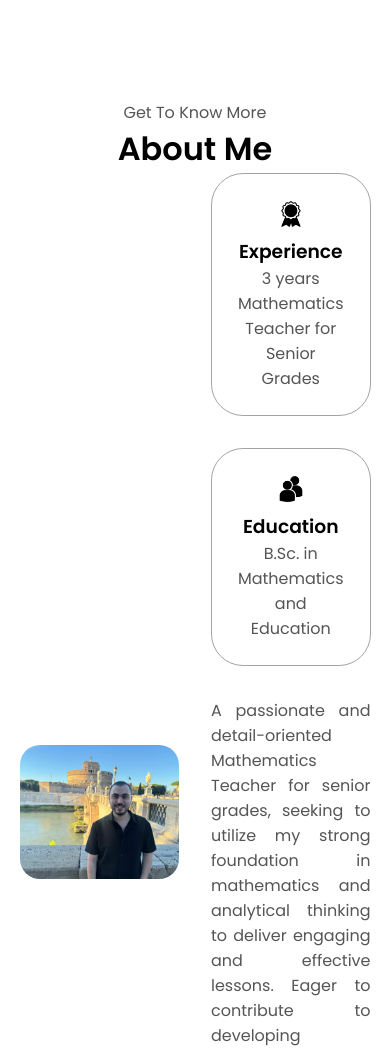
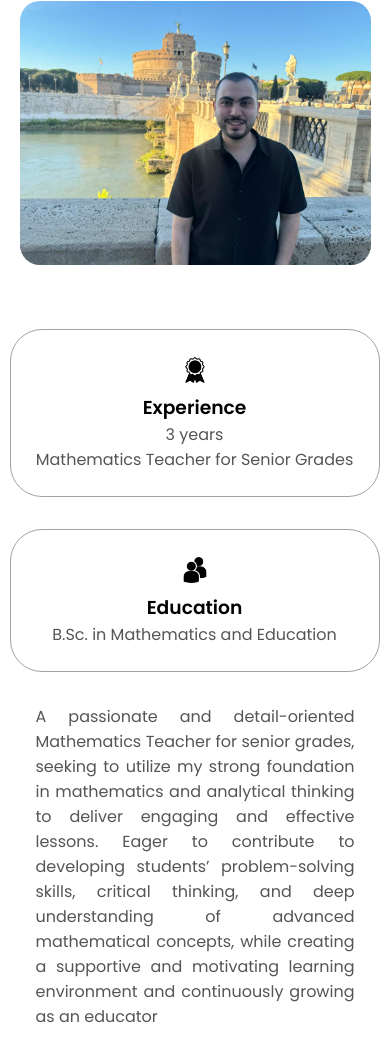
Before and after one commit to ahmed-agamii/Portofolio_main, a plain HTML site: page index.html in a window 390 px wide. Shown: the part 778-1826 px from the top of the page. Drawn offline with Linux system fonts and the light colour scheme.

Commit message:
Update responsive mobile layout

```diff
--- a/index.html
+++ b/index.html
@@ -31,7 +31,7 @@
         <div class="menu-links">
           <li><a href="#about" onclick="toggleMenu()">About</a></li>
           <li><a href="#experience" onclick="toggleMenu()">Experience</a></li>
-          <li><a href="#projects" onclick="toggleMenu()">Projects</a></li>
+          <li><a href="#projects" onclick="toggleMenu()">Highlights</a></li>
           <li><a href="#contact" onclick="toggleMenu()">Contact</a></li>
         </div>
       </div>
--- a/mediaqueries.css
+++ b/mediaqueries.css
@@ -13,6 +13,10 @@
 }
 
 @media screen and (max-width: 1200px) {
+  #profile {
+    height: 65vh;
+    margin-bottom: 6rem;
+  }
   #desktop-nav {
     display: none;
   }
@@ -53,7 +57,7 @@
     height: 40vh;
   }
   #profile {
-    height: 83vh;
+    height: 55vh;
     margin-bottom: 0;
   }
   article {
--- a/style.css
+++ b/style.css
@@ -434,3 +434,47 @@
 footer p {
   text-align: center;
 }
+
+@media screen and (max-width: 768px) {
+  .section-container {
+    flex-direction: column;
+    align-items: center;
+    text-align: center;
+  }
+
+  .section__pic-container,
+  .about-details-container {
+    width: 100%;
+    max-width: 100%;
+  }
+
+  .about-containers {
+    flex-direction: column;
+    align-items: center;
+  }
+
+  .details-container {
+    width: 100%;
+    max-width: 320px;
+  }
+
+  .about-pic {
+    margin-top: 20px;
+    height: auto;
+  }
+
+  .text-container {
+    padding: 0 1rem;
+  }
+  .about-containers {
+    margin-top: 0;
+    margin-left: -10px;
+  }
+}
+
+@media screen and (max-width: 600px) {
+    #profile {
+        height: 60vh;
+        margin-bottom: 0;
+    }
+}
```
